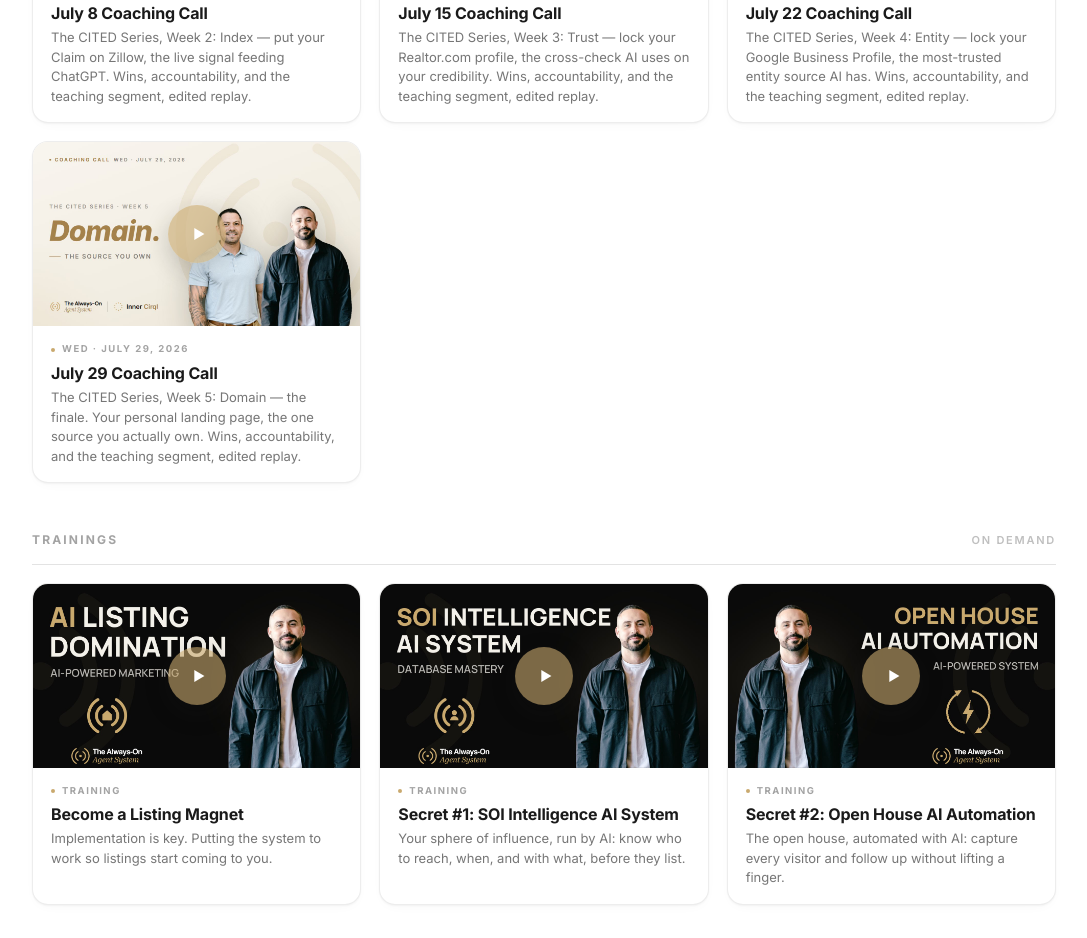
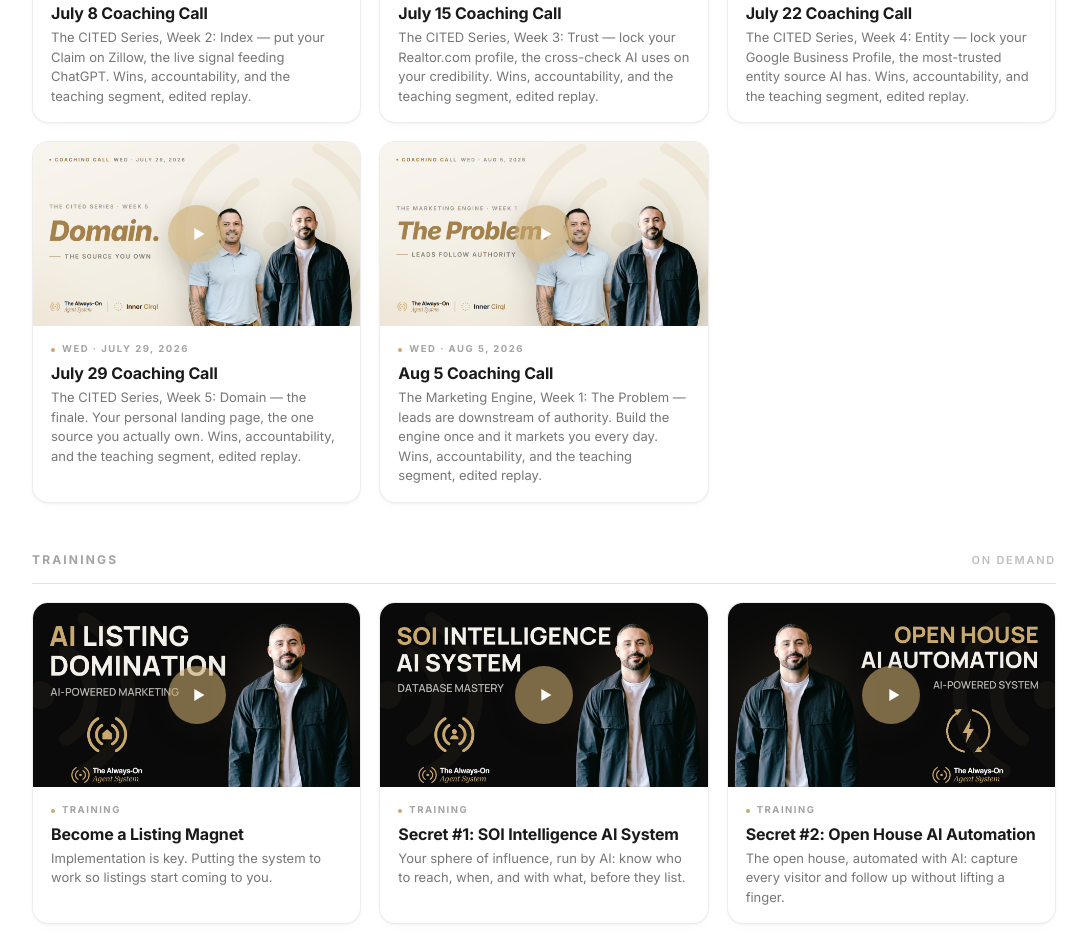
Before and after one commit to blakes-suddath/inner-cirql-member-resources, a plain HTML site: page training/index.html in a window 1280 px wide. Shown: the part 1315-2253 px from the top of the page, without its empty margins (96-1183 px from the left). Drawn offline with Linux system fonts and the light colour scheme.

Commit message:
Add Aug 5 Coaching Call (The Marketing Engine, Week 1: The Problem) + thumbnail
Co-Authored-By: Claude Fable 5 <noreply@anthropic.com>

```diff
--- a/training/index.html
+++ b/training/index.html
@@ -262,6 +262,18 @@
         </div>
       </div>
 
+      <div class="vid">
+        <button class="vid-frame" type="button" data-embed="https://player.vimeo.com/video/1219425807?h=5712faddde&amp;title=0&amp;byline=0&amp;portrait=0&amp;badge=0&amp;autopause=0&amp;player_id=0&amp;app_id=58479" aria-label="Play: Aug 5 Coaching Call">
+          <img class="poster" src="/assets/thumbs/aug-5-call.jpg?v=6" alt="Aug 5 Coaching Call" loading="lazy">
+          <span class="vid-play"><span><svg viewBox="0 0 24 24" aria-hidden="true"><path d="M8 5.5v13l11-6.5z"/></svg></span></span>
+        </button>
+        <div class="vid-body">
+          <div class="vid-kicker"><span class="dot"></span>Wed · Aug 5, 2026</div>
+          <h3>Aug 5 Coaching Call</h3>
+          <p>The Marketing Engine, Week 1: The Problem &mdash; leads are downstream of authority. Build the engine once and it markets you every day. Wins, accountability, and the teaching segment, edited replay.</p>
+        </div>
+      </div>
+
     </div>
   </section>
 
```
Also changed, not shown: assets/thumbs/aug-5-call.jpg (added).
